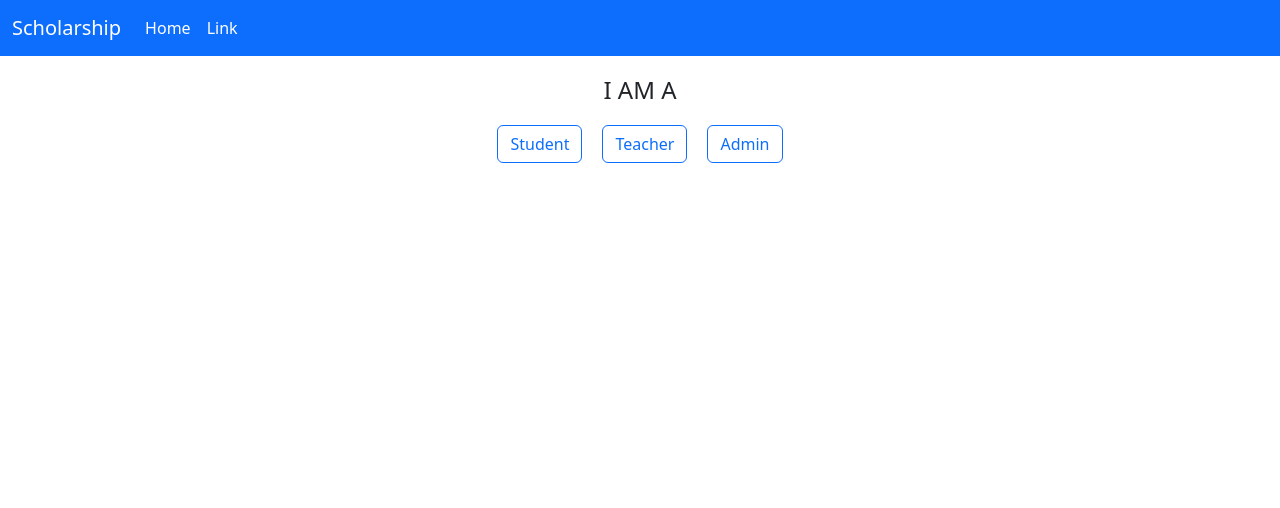
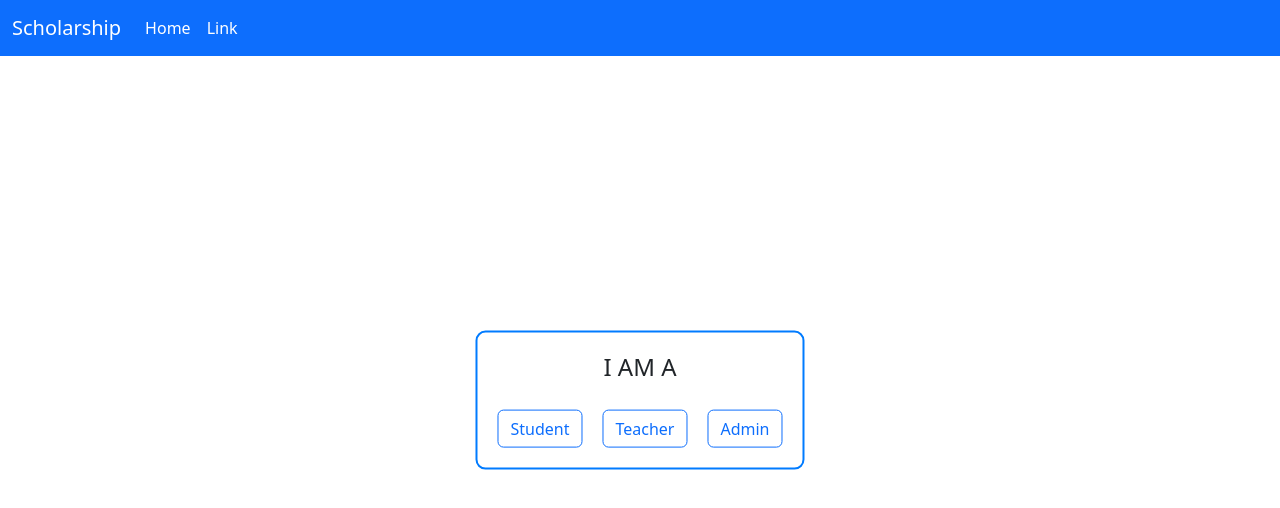
Before and after one commit to akashvaidya23/Student-Scholarship, a React (Vite) app: page / in a window 1280 px wide. Shown: the top 508 px of the page. Built offline with nearby package versions, Linux system fonts and the light colour scheme.

Commit message:
some css changes.

```diff
--- a/src/components/Home/Home.jsx
+++ b/src/components/Home/Home.jsx
@@ -5,15 +5,19 @@ import { Link } from "react-router-dom";
 const Home = () => {
   return (
     <>
+      <div className={style.home}>
         <h4 className={style.heading}>I AM A</h4>
-      <div className={style.home}>
+        <div className={style.buttonRow}>
           <Button as={Link} to={"student/login"} variant="outline-primary">
             Student
           </Button>
           <Button as={Link} to={"teacher/login"} variant="outline-primary">
             Teacher
           </Button>
-        <Button as={Link} to={"admin/login"} variant="outline-primary">Admin</Button>
+          <Button as={Link} to={"admin/login"} variant="outline-primary">
+            Admin
+          </Button>
+        </div>
       </div>
     </>
   );
--- a/src/components/Home/Home.module.css
+++ b/src/components/Home/Home.module.css
@@ -1,14 +1,22 @@
 .home {
-  margin: 20px;
+  margin: auto;
   display: flex;
-  flex-direction: row;
+  flex-direction: column; /* Arrange children vertically (heading + button row) */
   text-align: center;
-  align-items: center;
-  justify-content: center;
-  gap: 20px;
+  align-items: center; /* Center elements horizontally */
+  justify-content: center; /* Center elements vertically */
+  gap: 20px; /* Spacing between the heading and the button row */
+  position: absolute; /* Positions the container relative to the viewport */
+  top: 50%; /* Moves the container to the vertical center */
+  left: 50%; /* Moves the container to the horizontal center */
+  transform: translate(-50%, -50%); /* Centers the container perfectly */
+  border: 2px solid #007bff; /* Adds a border */
+  padding: 20px; /* Adds padding inside the border */
+  border-radius: 10px; /* Optional: Adds rounded corners */
 }
 
-.heading {
-  margin: 20px;
-  text-align: center;
+.buttonRow {
+  display: flex; /* Arrange buttons horizontally */
+  flex-direction: row; /* Ensure buttons are in a single row */
+  gap: 20px; /* Spacing between buttons */
 }
```
Lines whose indentation alone changed are shown as unchanged.
